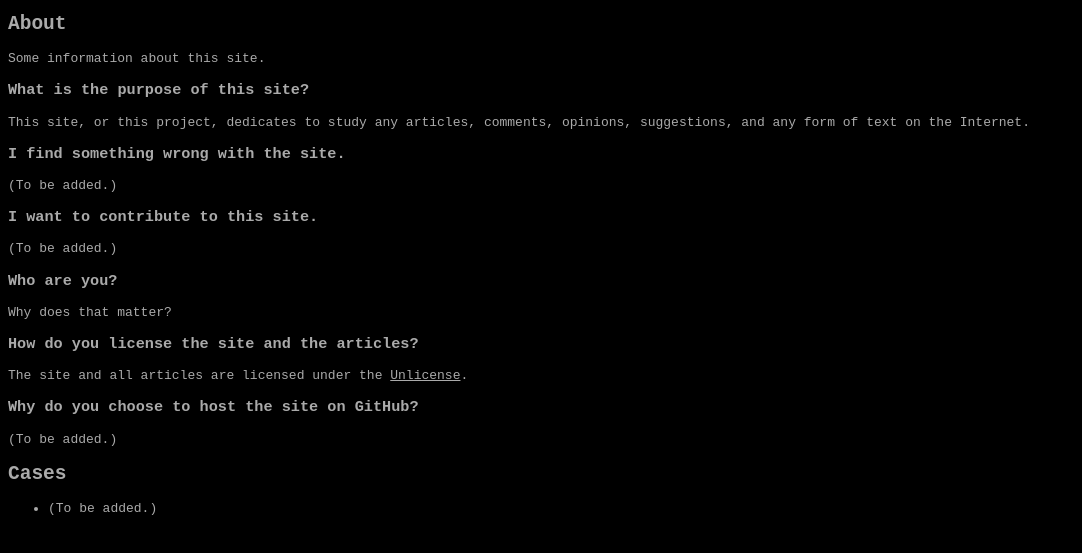
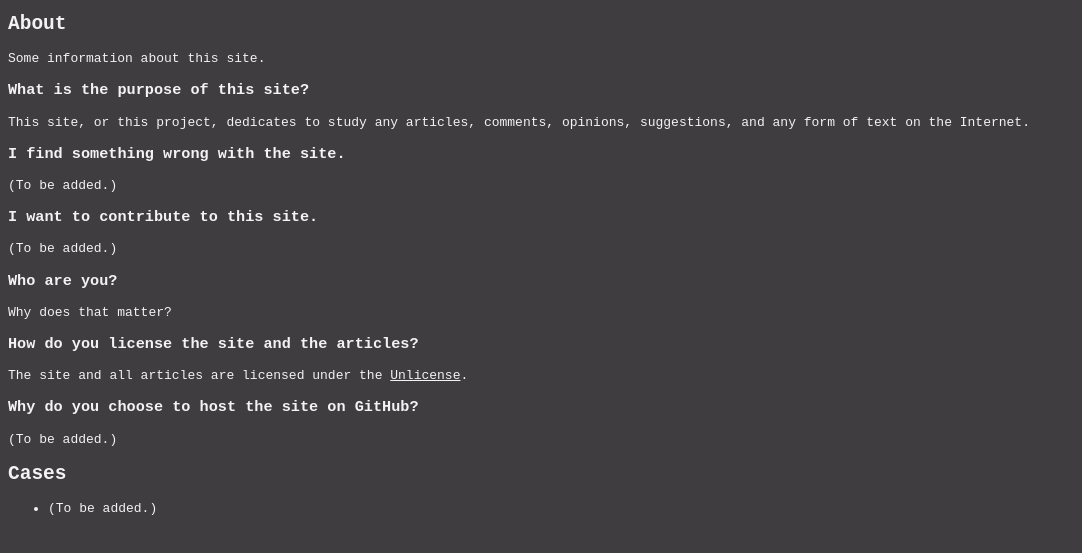
Before and after one commit to internet-study/internet-study.github.io, a plain HTML site: page index.html in a window 1280 px wide. Shown: the part 83-636 px from the top of the page, without its empty margins (0-1082 px from the left). Drawn offline with Linux system fonts and the light colour scheme.

Commit message:
Changed page styling.

```diff
--- a/styles/index.css
+++ b/styles/index.css
@@ -1,11 +1,11 @@
 body {
-  background-color: black;
-  color: #aaaaaa;
+  background-color: #3f3d3f;
+  color: #f4f2f4;
   font-family: monospace;
 }
 
 a {
-  color: #aaaaaa;
+  color: #f4f2f4;
 }
 
 h1 a{
```
